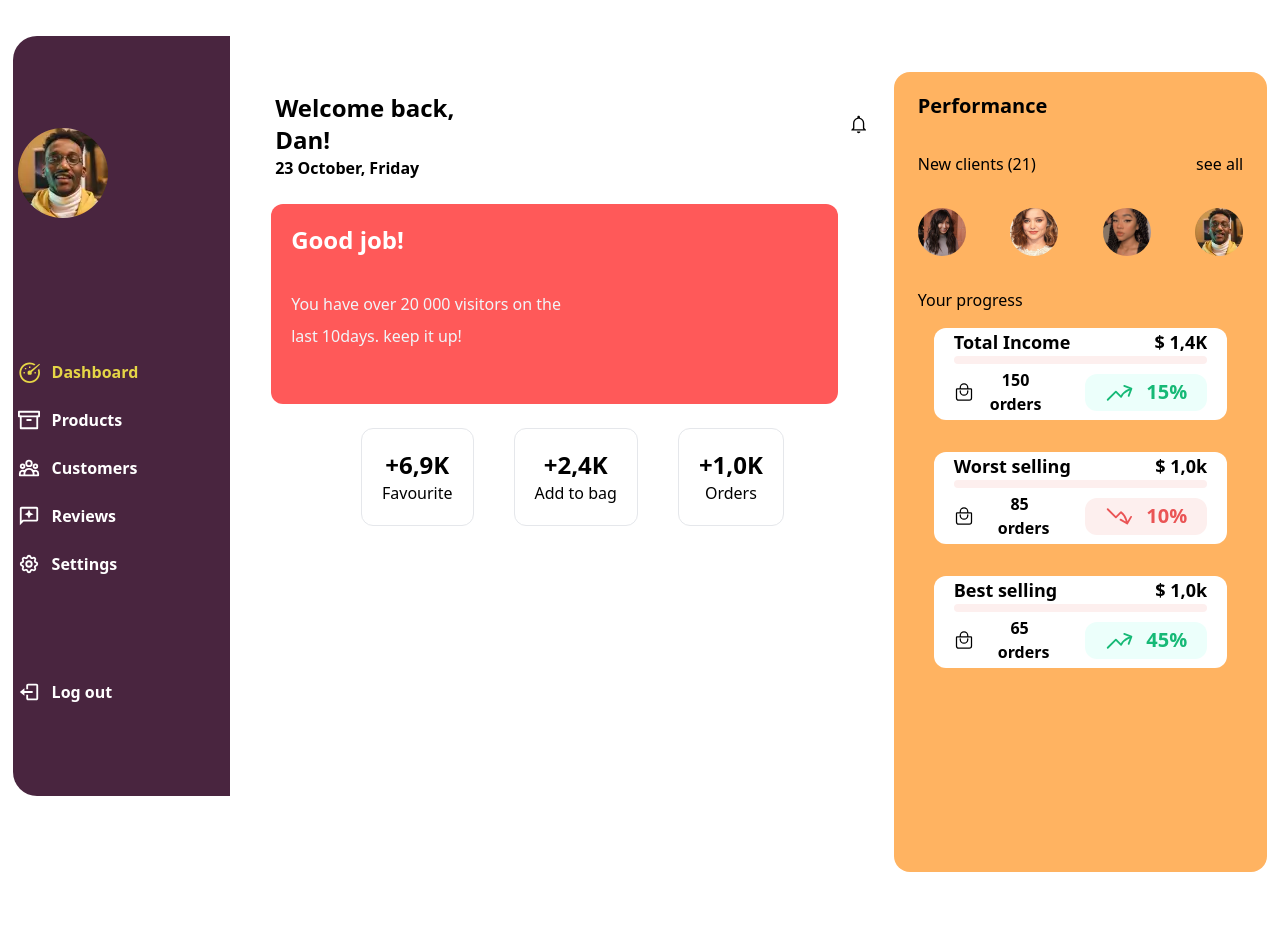
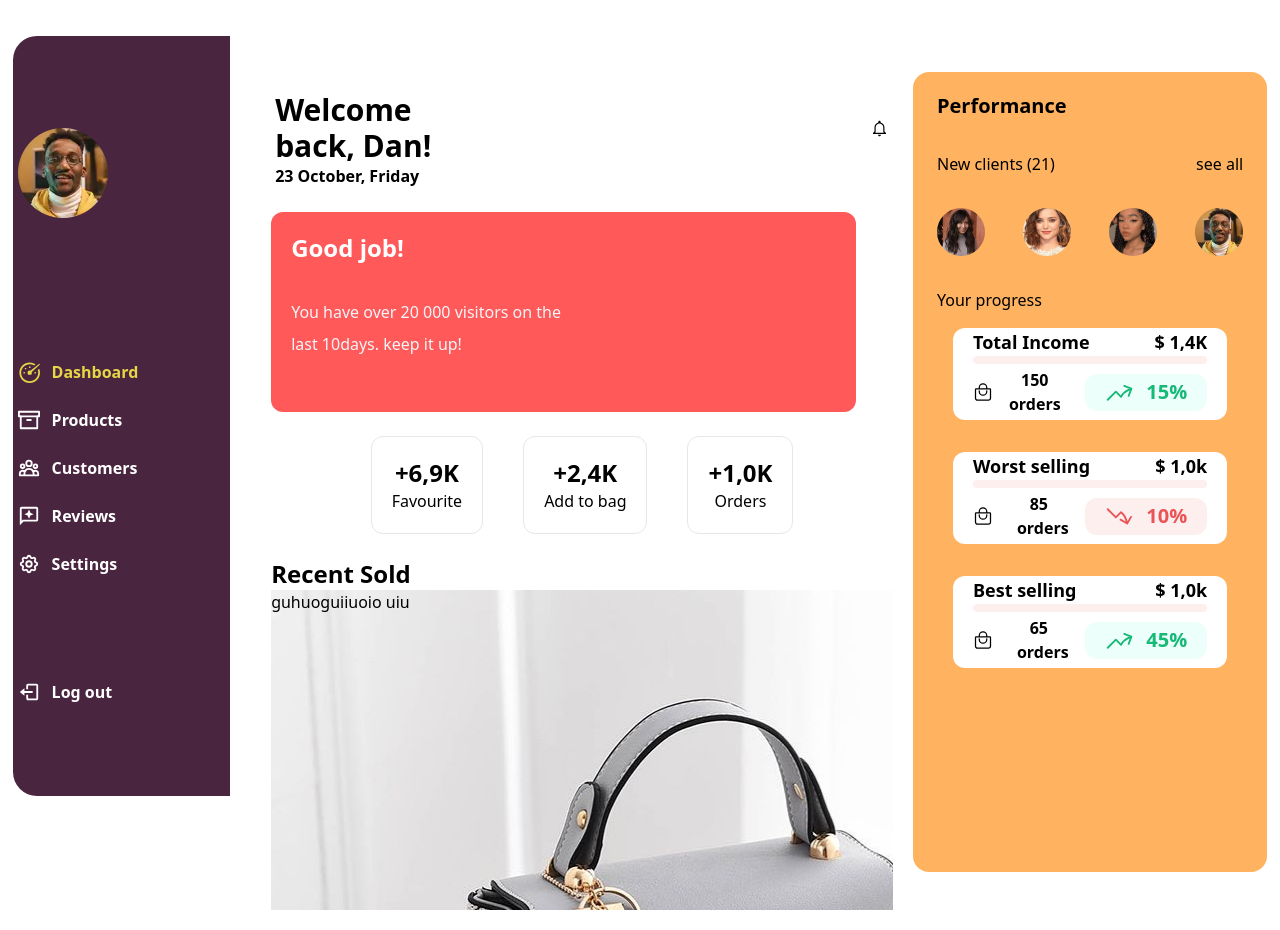
Before and after one commit to Mishael-Git/Market-place-page, a React (Vite) app: page / in a window 1280 px wide. Before the commit the page ends 872 px from the top, so only its background shows below. Built offline with nearby package versions, Linux system fonts and the light colour scheme.

Commit message:
Recent sold

```diff
--- a/src/components/Info.js
+++ b/src/components/Info.js
@@ -5,3 +5,4 @@ export { default as Progress } from "./Progress";
 export { default as Total } from "./Total_Income";
 export { default as Worst } from "./Worst_sell";
 export { default as Best } from "./Best_sell";
+export { default as Recent } from "./Recent_Sold";
--- a/src/components/Middle_info.jsx
+++ b/src/components/Middle_info.jsx
@@ -1,13 +1,14 @@
 import React from "react";
 import { IoMdNotificationsOutline } from "react-icons/io";
 import { Basket } from "../assets/images/Image";
+import { Recent } from "./Info";
 
 function Middle_info() {
   return (
     <div className=" px-5 py-5 space-y-6 ">
       <div className="flex flex-col items-start justify-start px-1">
         <div className="flex  items-center space-x-96">
-          <h1 class="font-extrabold text-2xl">Welcome back, Dan!</h1>
+          <h1 class="font-extrabold text-3xl">Welcome back, Dan!</h1>
           <IoMdNotificationsOutline size={27}/>
         </div>
         <div className="flex items-center">
@@ -43,6 +44,9 @@ function Middle_info() {
           <p>Orders</p>
         </div>
       </div>
+      <div>
+        <Recent/>
+      </div>
     </div>
   );
 }
--- a/src/components/Perfomance.jsx
+++ b/src/components/Perfomance.jsx
@@ -10,7 +10,7 @@ function Perfomance() {
         </div>
         <div className='flex flex-row items-center justify-between'>
             <p class="font-medium ">New clients (21)</p>
-            <p>see all</p>
+            <p class=" hover:text-slate-600 cursor-pointer ease-out duration-300">see all</p>
         </div>
         <div className='flex items-center justify-between'>
             <div className='w-12 h-12 '>
--- /dev/null
+++ b/src/components/Recent_Sold.jsx
@@ -0,0 +1,16 @@
+import React from 'react'
+
+function Recent_Sold() {
+  return (
+    <div>
+        <div>
+            <h1 class="text-2xl font-bold">Recent Sold</h1>
+        </div>
+        <div className='bg-[url(public/Winmax.jpg)] h-80'>
+            <h1>guhuoguiiuoio uiu</h1>
+        </div>
+    </div>
+  )
+}
+
+export default Recent_Sold
--- a/tailwind.config.cjs
+++ b/tailwind.config.cjs
@@ -2,7 +2,11 @@
 module.exports = {
   content: ["./src/**/*[js, jsx]"],
   theme: {
-    extend: {},
+    extend: {
+      backgroundImage:{
+        'Win-max': "url(public/Winmax.jpg)",
+      }
+    },
   },
   plugins: [],
 }
```
Also changed, not shown: public/Winmax.jpg (added).
